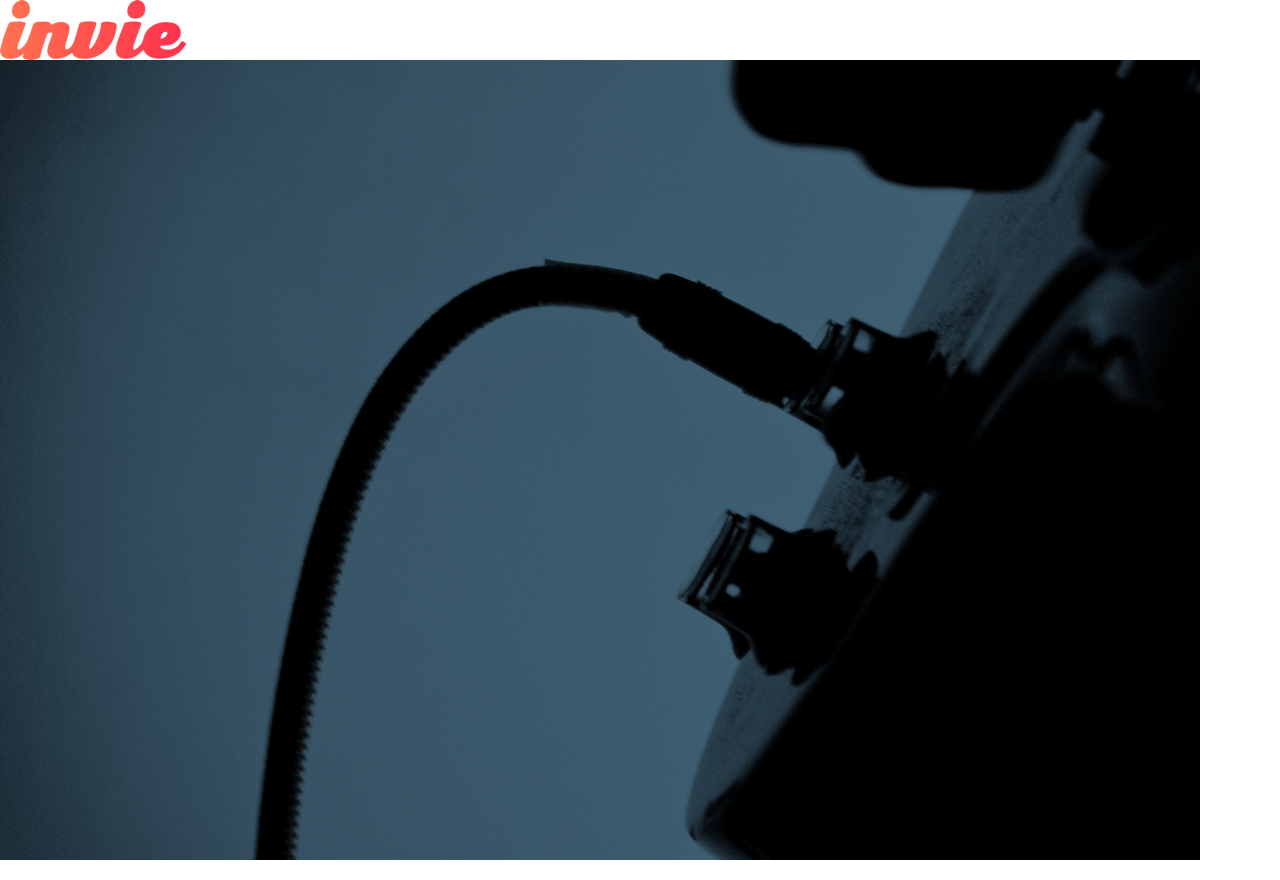
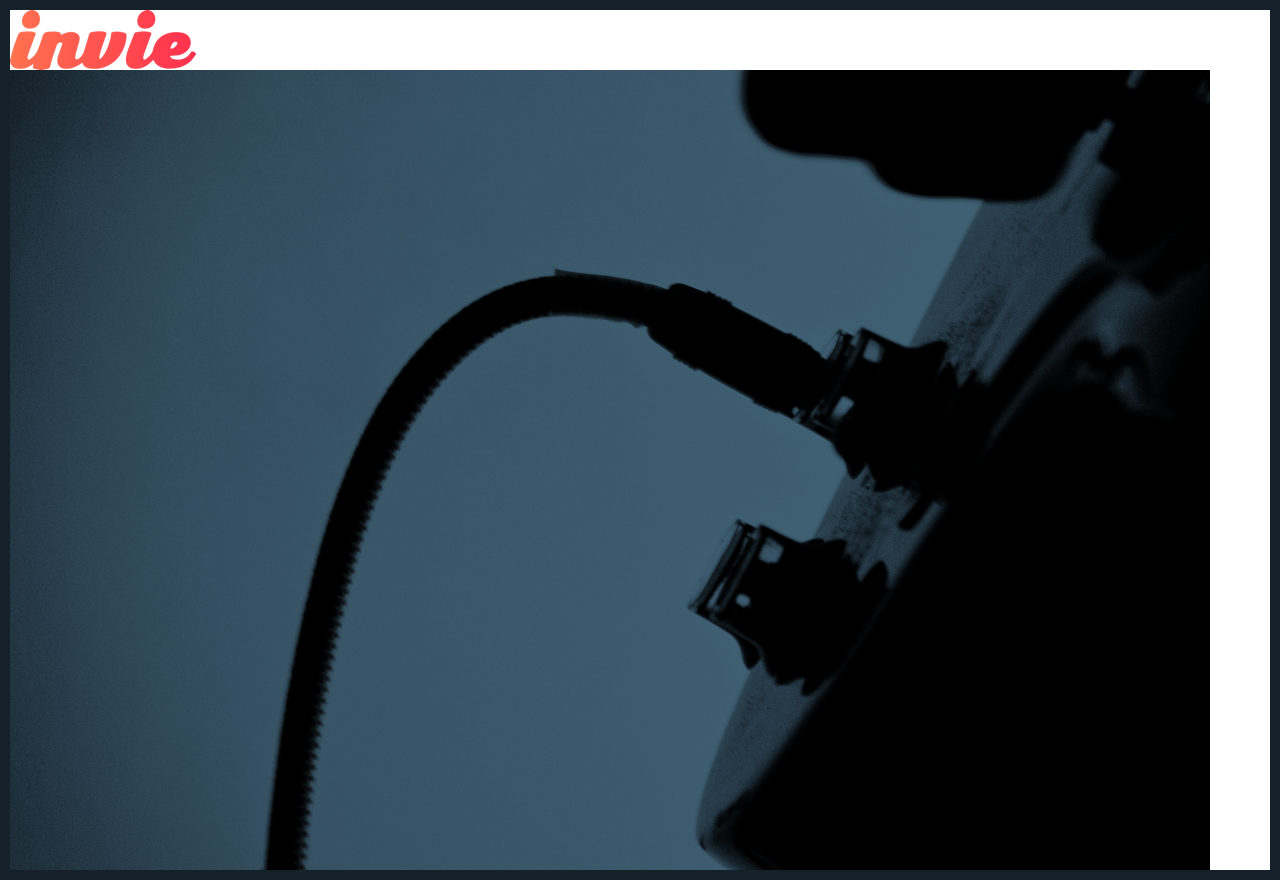
Before and after one commit to MiguelSimarro/invie-github, a plain HTML site: page index.html in a window 1280 px wide. Drawn offline with Linux system fonts and the light colour scheme.

Commit message:
hotfix 1

```diff
--- a/index.html
+++ b/index.html
@@ -1,10 +1,12 @@
 <!DOCTYPE html>
 <html>
 <head>
+	<meta charset="utf-8"></meta>
 	<title>Invie</title>
 	<style type="text/css">
 		body {
 			margin: 0;
+			border: 10px solid #142129;
 		}
 		img {
 			max-width: 100%;
```
Also changed, not shown: footer.png (added).
